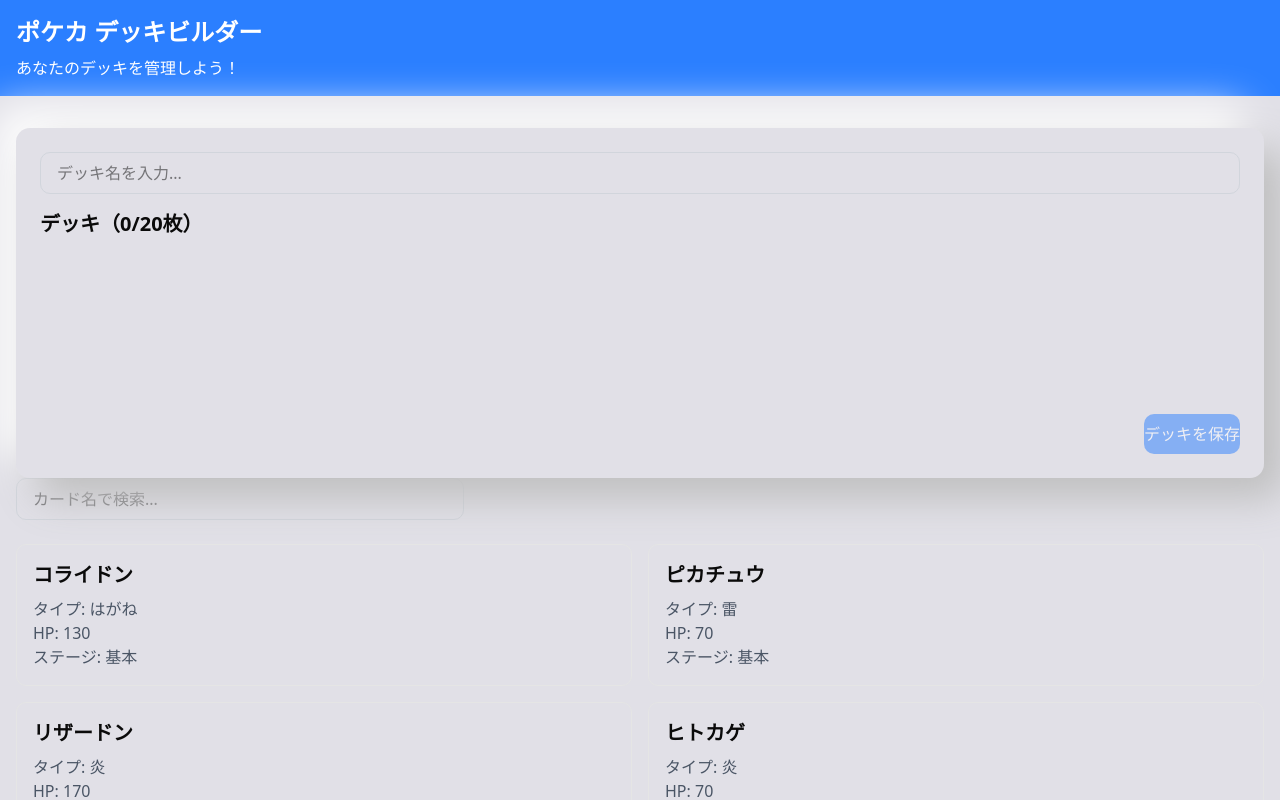
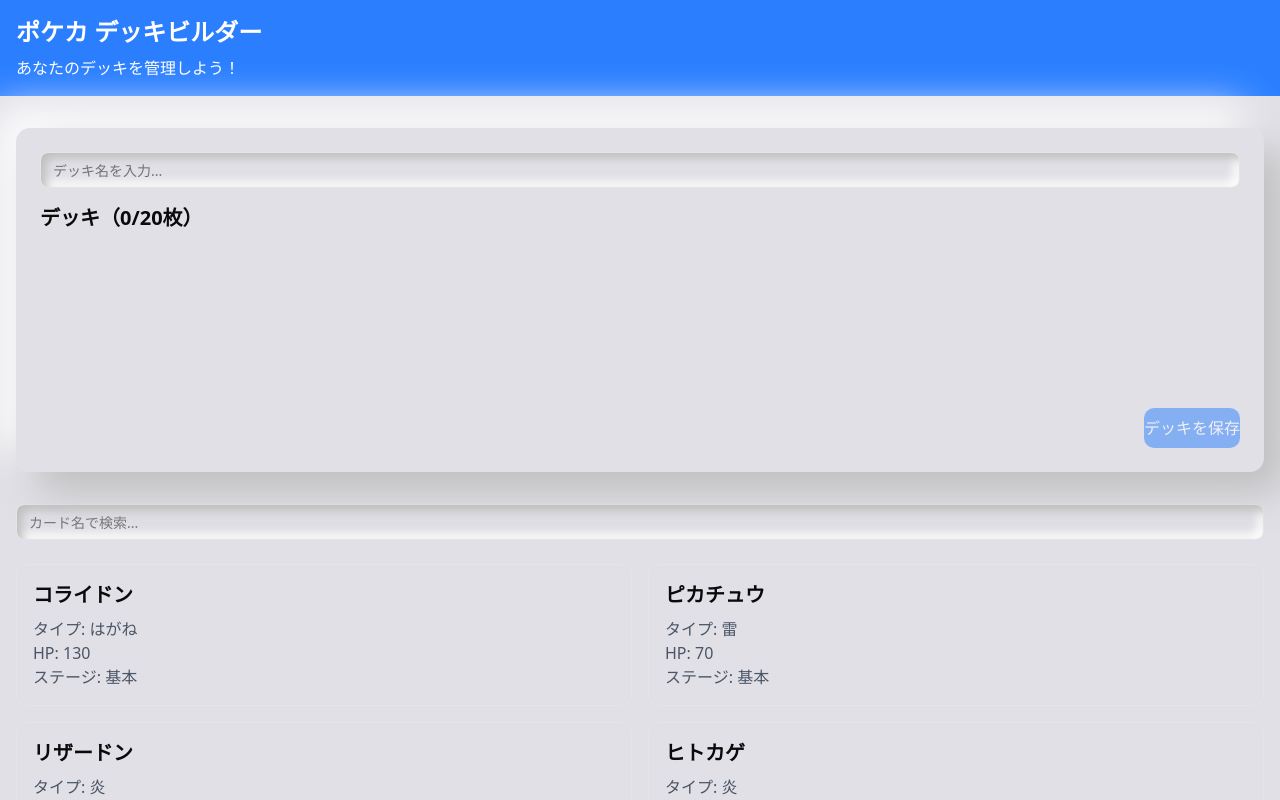
Before and after one commit to yuto0623/pokepoke-deck-manager, a Next.js app: page / in a window 1280 px wide. Shown: the top 800 px of the page. Built offline with nearby package versions, Linux system fonts and the light colour scheme.

Commit message:
Add Input component and update input fields in the deck builder

```diff
--- a/app/globals.css
+++ b/app/globals.css
@@ -12,6 +12,12 @@
     @apply bg-[#e1e0e7];
     box-shadow: 20px 20px 40px #bebebe, -20px -20px 40px #ffffff;
   }
+
+  .neumorphism-pressed-sm {
+    @apply bg-[#e1e0e7];
+    box-shadow: inset 5px 5px 10px #bebebe, inset -5px -5px 10px #ffffff;
+  }
+
   .neumorphism-pressed {
     @apply bg-[#e1e0e7];
     box-shadow: inset 20px 20px 40px #bebebe, inset -20px -20px 40px #ffffff;
--- a/app/page.tsx
+++ b/app/page.tsx
@@ -5,6 +5,7 @@
 import { useCards } from "../hooks/useCards";
 import { useDeck } from "../hooks/useDeck";
 import { Card, CardAction, CardContent } from "@/components/ui/card";
+import { Input } from "@/components/ui/input";
 
 export default function Home() {
   const { cards, loading, error } = useCards();
@@ -29,17 +30,16 @@
 
   return (
     <div className="container mx-auto px-4 py-8">
-      <div className="">
+      <div className="grid gap-8">
         {/* 上側：デッキエリア */}
         <Card className="sticky top-0 z-10">
           <CardContent>
             <div className="mb-4">
-              <input
+              <Input
                 type="text"
                 placeholder="デッキ名を入力..."
                 value={deckName}
                 onChange={(e) => setDeckName(e.target.value)}
-                className="w-full px-4 py-2 border border-gray-300 rounded-lg focus:outline-none focus:border-blue-500"
               />
             </div>
 
@@ -80,14 +80,13 @@
         </Card>
 
         {/* 下側：カード検索エリア */}
-        <div className="lg:col-span-2">
+        <div className="">
           <div className="mb-6">
-            <input
+            <Input
               type="text"
               placeholder="カード名で検索..."
               value={searchTerm}
               onChange={(e) => setSearchTerm(e.target.value)}
-              className="w-full max-w-md px-4 py-2 border border-gray-300 rounded-lg focus:outline-none focus:border-blue-500"
             />
           </div>
 
--- /dev/null
+++ b/components/ui/input.tsx
@@ -0,0 +1,22 @@
+import * as React from "react";
+
+import { cn } from "@/lib/utils";
+
+function Input({ className, type, ...props }: React.ComponentProps<"input">) {
+  return (
+    <input
+      type={type}
+      data-slot="input"
+      className={cn(
+        "file:text-foreground placeholder:text-muted-foreground selection:bg-primary selection:text-primary-foreground dark:bg-input/30 border-input flex h-9 w-full min-w-0 rounded-md border px-3 py-1 text-base transition-[color,box-shadow] outline-none file:inline-flex file:h-7 file:border-0 file:bg-transparent file:text-sm file:font-medium disabled:pointer-events-none disabled:cursor-not-allowed disabled:opacity-50 md:text-sm",
+        "focus-visible:border-ring",
+        "aria-invalid:ring-destructive/20 dark:aria-invalid:ring-destructive/40 aria-invalid:border-destructive",
+        "neumorphism-pressed-sm",
+        className
+      )}
+      {...props}
+    />
+  );
+}
+
+export { Input };
```
